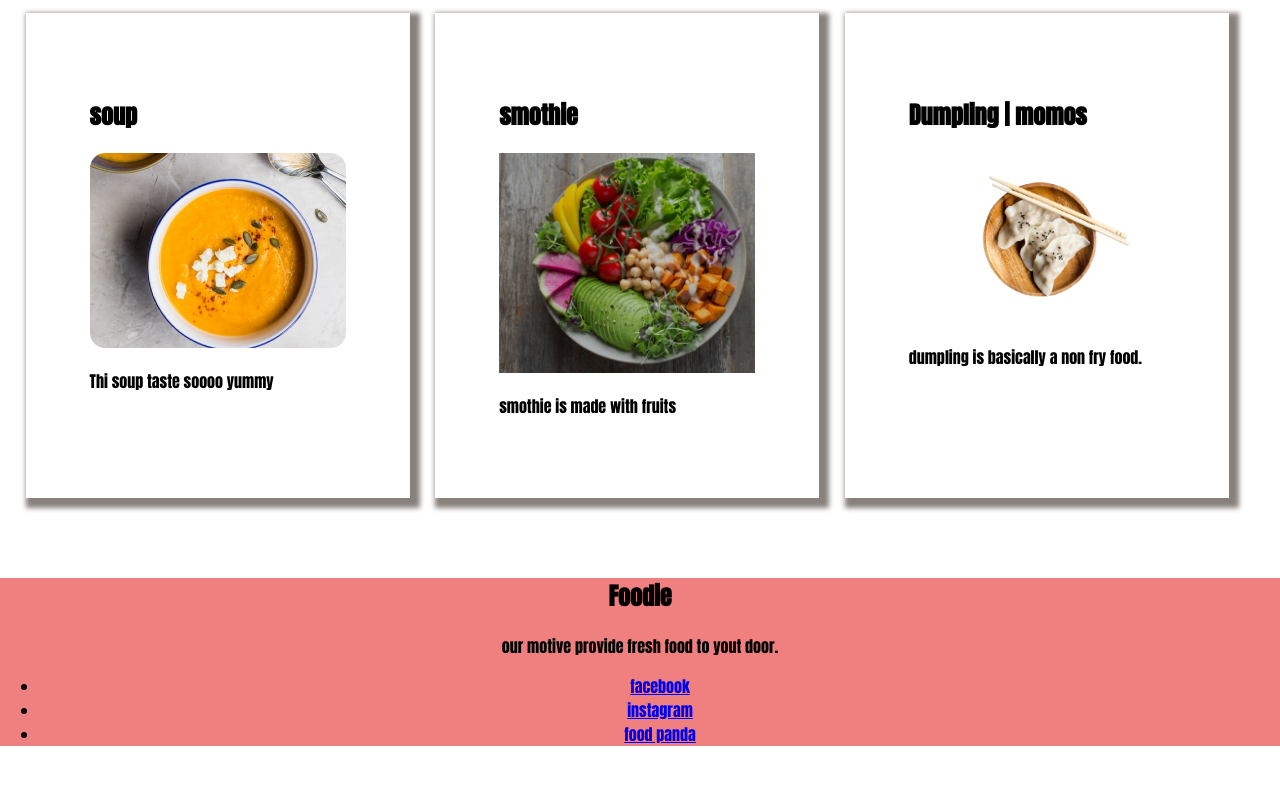
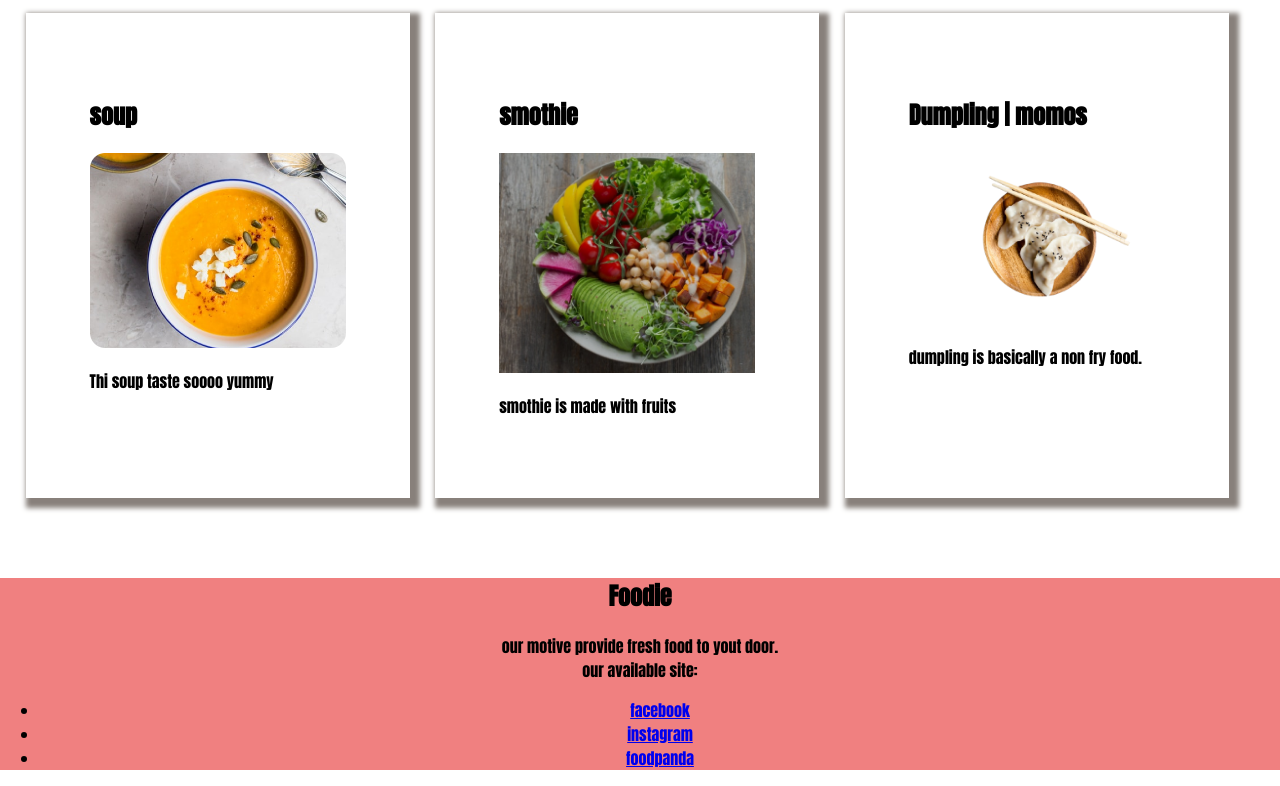
Before and after one commit to Razia712/first-assignment, a plain HTML site: page index.html in a window 1280 px wide. Shown: the part 1876-2662 px from the top of the page. Before the commit the page ends 2638 px from the top, so only its background shows below. Drawn offline with Linux system fonts and the light colour scheme.

Commit message:
final sum

```diff
--- a/index.html
+++ b/index.html
@@ -131,8 +131,10 @@
         <div class="footer-area">
             <h2>Foodie</h2>
             <p>
-                our motive provide fresh food to yout door.
+                our motive provide fresh food to yout door.<br>
+                our available site:
             </p>
+
             <ul class="social-media">
                 <li> <a target="_blank"
                         href="https://www.facebook.com/?stype=lo&jlou=AfcJWD6B2sI6FPuPdHMLyCzkBGuqkFUighSGFF2z8suB_ZUVJvFiXbb9V1HnQYnWwjT6Sc7nBPafU_2bBhscyFOqOcQoYD3lYgHzrmJLzDUK4w&smuh=1306&lh=Ac-hz9yFANbarAXWW-U ">facebook
@@ -140,8 +142,7 @@
                 <li> <a target="_blank" href="https://www.instagram.com/">instagram
                     </a></li>
                 <li> <a target="_blank"
-                        href="https://www.foodpanda.com.bd/?gclid=CjwKCAjw_o-HBhAsEiwANqYhp0hJlI4-fBNFwScwSZkQWmIEzpjezRwFO-uSDwhTbvOcirIXdzqr_hoCqJsQAvD_BwE">food
-                        panda
+                        href="https://www.foodpanda.com.bd/?gclid=CjwKCAjw_o-HBhAsEiwANqYhp0hJlI4-fBNFwScwSZkQWmIEzpjezRwFO-uSDwhTbvOcirIXdzqr_hoCqJsQAvD_BwE">foodpanda
                     </a></li>
 
             </ul>
```
